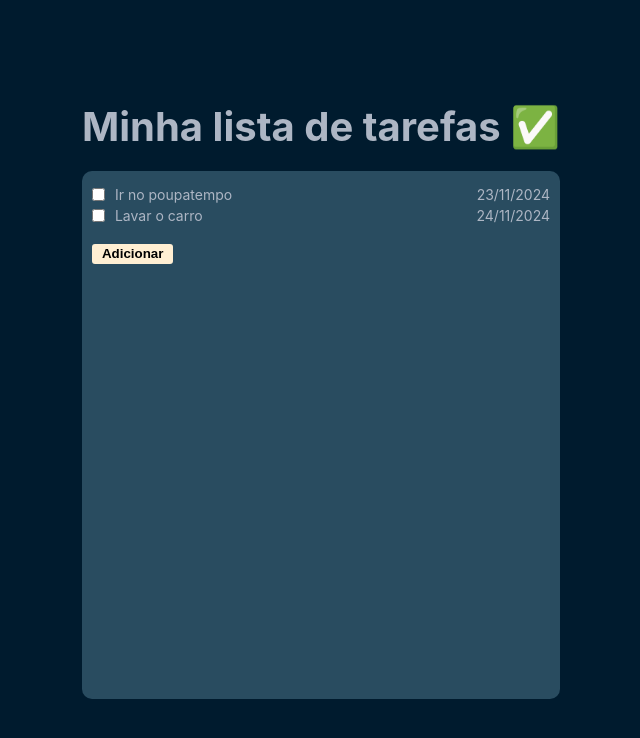
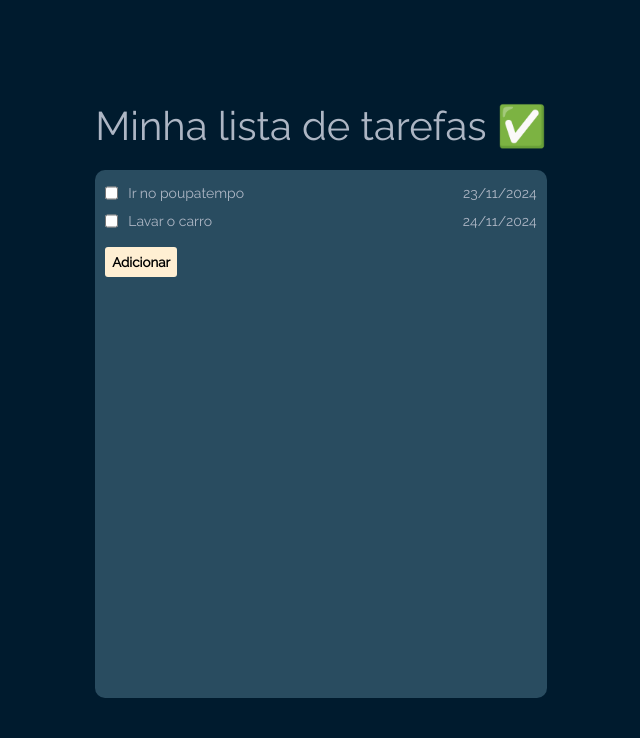
Before and after one commit to nariguela/to-do-list, a React (Create React App) app: page / in a window 1280 px wide. Shown: the top 738 px of the page, without its empty margins (319-959 px from the left). Built offline with nearby package versions, Linux system fonts and the light colour scheme.

Commit message:
Ajustado CSS

```diff
--- a/public/index.html
+++ b/public/index.html
@@ -7,8 +7,12 @@
     <meta name="theme-color" content="#000000" />
     <meta
       name="description"
-      content="Web site created using create-react-app"
-    />
+      content="Web site created using create-react-app" />
+    <link rel="preconnect" href="https://fonts.googleapis.com" />
+    <link rel="preconnect" href="https://fonts.gstatic.com" crossorigin />
+    <link
+      href="https://fonts.googleapis.com/css2?family=Raleway&display=swap"
+      rel="stylesheet" />
     <link rel="apple-touch-icon" href="%PUBLIC_URL%/logo192.png" />
     <!--
       manifest.json provides metadata used when your web app is installed on a
--- a/src/index.css
+++ b/src/index.css
@@ -10,12 +10,14 @@
   margin: 0;
   padding: 0;
   box-sizing: border-box;
+  font-family: "Raleway", sans-serif;
+  font-optical-sizing: auto;
+  font-weight: 400;
+  font-style: normal;
 }
 
 html {
   font-size: 62.5%;
-  font-family: -apple-system, BlinkMacSystemFont, "Segoe UI", Roboto, Oxygen,
-    Ubuntu, Cantarell, "Open Sans", "Helvetica Neue", sans-serif;
 }
 
 body {
@@ -40,10 +42,6 @@
   border-radius: 1rem;
   padding: 1.5rem 1rem;
   color: var(--color-medium);
-  /* display: grid;
-  grid-template-columns: 44rem 34rem;
-  column-gap: 4rem;
-  align-items: start; */
 }
 
 .list {
@@ -52,12 +50,13 @@
   flex-direction: column;
   gap: 0.4rem;
   font-size: 1.4rem;
-  margin-bottom: 2rem;
+  margin-bottom: 1rem;
 }
 
 .list-item {
   display: flex;
   justify-content: space-between;
+  margin-bottom: 0.8rem;
 }
 
 .list-item > div {
@@ -67,8 +66,8 @@
 
 .button {
   width: auto;
-  height: 2rem;
-  padding: 0 1rem;
+  height: auto;
+  padding: 0.7rem;
   border: none;
   border-radius: 0.3rem;
   background-color: var(--color-dark);
@@ -78,4 +77,5 @@
 
 .button:hover {
   background-color: var(--color-darkest);
+  transition: 0.4s;
 }
```
